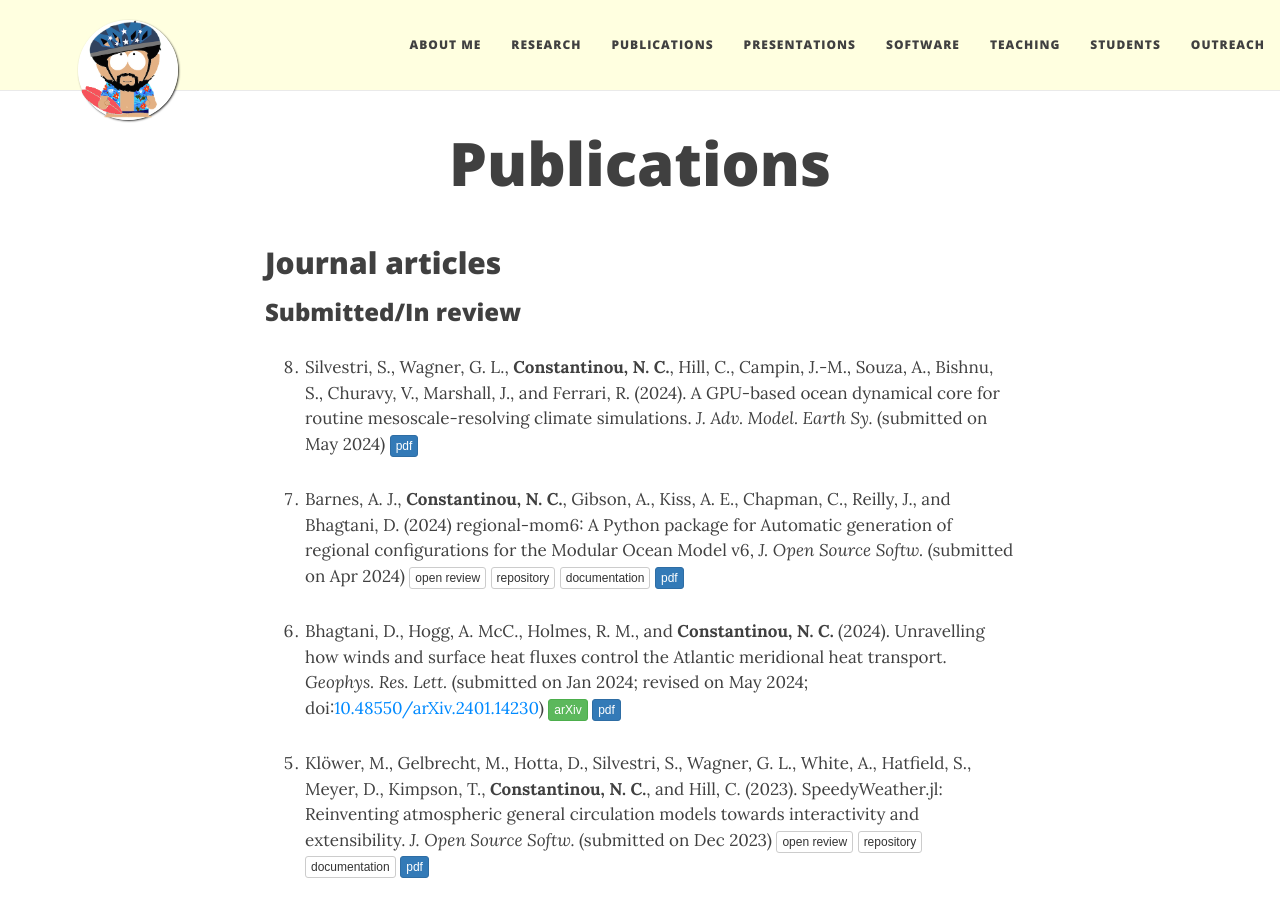
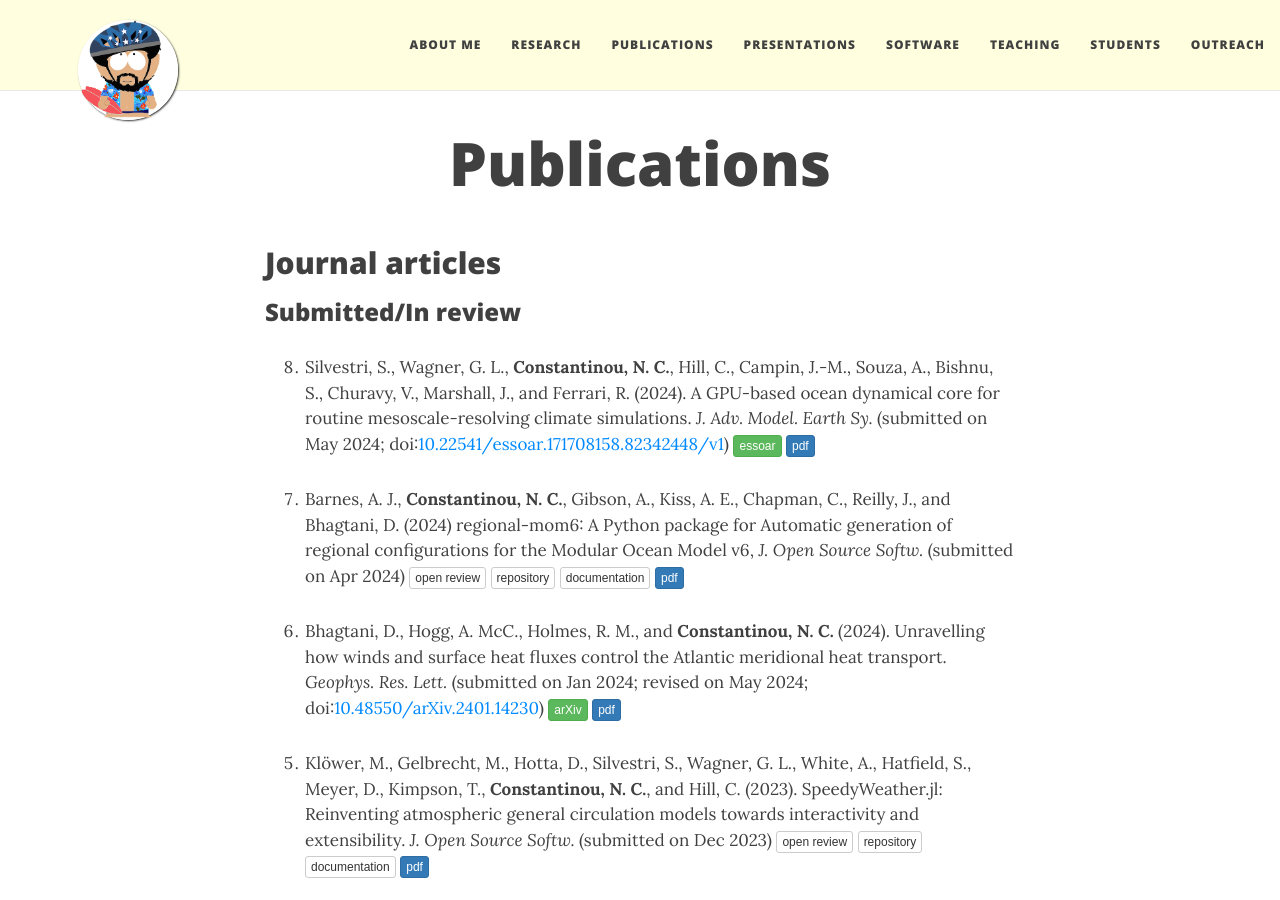
Before and after one commit to navidcy/navidcy.github.io, a Jekyll site: the page built from publications.md, in a window 1280 px wide and 900 px high. Built offline with Jekyll 4.4.1, drawn with Linux system fonts in a browser that asks for light colours; nearby versions of some CDN libraries; comment, search, counter and statistics services are not loaded; some of the changed lines change nothing that is shown.

Commit message:
add doi for mesoscale-gpu preprint

```diff
--- a/publications.md
+++ b/publications.md
@@ -9,7 +9,7 @@
 
 ### Submitted/In review
 
-0. Silvestri, S., Wagner, G. L., **Constantinou, N. C.**, Hill, C., Campin, J.-M., Souza, A., Bishnu, S., Churavy, V., Marshall, J., and Ferrari, R. (2024). A GPU-based ocean dynamical core for routine mesoscale-resolving climate simulations. _J. Adv. Model. Earth Sy._ (submitted on May 2024) <!--; doi:[10.22541/essoar.170110657.76489860/v2](https://doi.org/10.22541/essoar.170110657.76489860/v2){:target="_blank"}) [<span class="btn btn-success btn-xs{{end}}" style="font-family:sans-serif;">essoar</span>](https://doi.org/10.22541/essoar.170110657.76489860/v2){:target="_blank"}--> [<span class="btn btn-primary btn-xs{{end}}" style="font-family:sans-serif;">pdf</span>][mesoscale-gpu-dycore]
+1. Silvestri, S., Wagner, G. L., **Constantinou, N. C.**, Hill, C., Campin, J.-M., Souza, A., Bishnu, S., Churavy, V., Marshall, J., and Ferrari, R. (2024). A GPU-based ocean dynamical core for routine mesoscale-resolving climate simulations. _J. Adv. Model. Earth Sy._ (submitted on May 2024; doi:[10.22541/essoar.171708158.82342448/v1](https://doi.org/10.22541/essoar.171708158.82342448/v1){:target="_blank"}) [<span class="btn btn-success btn-xs{{end}}" style="font-family:sans-serif;">essoar</span>](https://doi.org/10.22541/essoar.171708158.82342448/v1){:target="_blank"} [<span class="btn btn-primary btn-xs{{end}}" style="font-family:sans-serif;">pdf</span>][mesoscale-gpu-dycore]
 
 
 0. Barnes, A. J., **Constantinou, N. C.**, Gibson, A., Kiss, A. E., Chapman, C., Reilly, J., and  Bhagtani, D. (2024) regional-mom6: A Python package for Automatic generation of regional configurations for the Modular Ocean Model v6, _J. Open Source Softw._ (submitted on Apr 2024) [<span class="btn btn-default btn-xs{{end}}" style="font-family:sans-serif;">open review</span>][regional-mom6-JOSS-review]{:target="_blank"} [<span class="btn btn-default btn-xs{{end}}" style="font-family:sans-serif;">repository</span>][regional-mom6-repo]{:target="_blank"} [<span class="btn btn-default btn-xs{{end}}" style="font-family:sans-serif;">documentation</span>][regional-mom6-docs]{:target="_blank"} [<span class="btn btn-primary btn-xs{{end}}" style="font-family:sans-serif;">pdf</span>][regional-mom6]
@@ -42,7 +42,7 @@
 0. Silvestri, S., Wagner, G. L., Campin, J.-M., **Constantinou, N. C.**, Hill, C., Souza, A., and Ferrari, R. (2024). A new WENO-based momentum advection scheme for simulations of ocean mesoscale turbulence. _J. Adv. Model. Earth Sy._ (accepted on Apr 2024; doi:[10.22541/essoar.170110657.76489860/v2](https://doi.org/10.22541/essoar.170110657.76489860/v2){:target="_blank"}) [<span class="btn btn-success btn-xs{{end}}" style="font-family:sans-serif;">essoar</span>](https://doi.org/10.22541/essoar.170110657.76489860/v2){:target="_blank"} [<span class="btn btn-primary btn-xs{{end}}" style="font-family:sans-serif;">pdf</span>][weno-ILES]
 
 
-1. Ong, E. Q. Y., Doddridge, E. W., **Constantinou, N. C.**, Hogg, A. McC. and England, M. H. (2024). Intrinsically episodic Antarctic shelf intrusions of circumpolar deep water via canyons. _J. Phys. Oceanogr._, **54(5)**, 1195-1210. [<span class="btn btn-default btn-xs{{end}}" style="font-family:sans-serif;">datasets and notebooks</span>][JPOascintrusions-repo]{:target="_blank"} [<span class="btn btn-info btn-xs{{end}}" style="font-family:sans-serif;">doi</span>][ascintrusions-doi]{:target="_blank"} [<span class="btn btn-primary btn-xs{{end}}" style="font-family:sans-serif;">pdf</span>][ascintrusions] <span align="right" class='altmetric-embed' data-badge-type="2" data-condensed="true" data-hide-less-than="2" data-doi="10.1175/JPO-D-23-0067.1"></span><br/>
+0. Ong, E. Q. Y., Doddridge, E. W., **Constantinou, N. C.**, Hogg, A. McC. and England, M. H. (2024). Intrinsically episodic Antarctic shelf intrusions of circumpolar deep water via canyons. _J. Phys. Oceanogr._, **54(5)**, 1195-1210. [<span class="btn btn-default btn-xs{{end}}" style="font-family:sans-serif;">datasets and notebooks</span>][JPOascintrusions-repo]{:target="_blank"} [<span class="btn btn-info btn-xs{{end}}" style="font-family:sans-serif;">doi</span>][ascintrusions-doi]{:target="_blank"} [<span class="btn btn-primary btn-xs{{end}}" style="font-family:sans-serif;">pdf</span>][ascintrusions] <span align="right" class='altmetric-embed' data-badge-type="2" data-condensed="true" data-hide-less-than="2" data-doi="10.1175/JPO-D-23-0067.1"></span><br/>
 
 
 0. Strong-Wright, J., Chen, S., **Constantinou, N. C.**, Silvestri, S., Wagner, G. L., and Taylor, J. R. (2023). OceanBioME.jl: A flexible environment for modelling the coupled interactions between ocean biogeochemistry and physics. _J. Open Source Softw._, **8(90)**, 5669. [<span class="btn btn-default btn-xs{{end}}" style="font-family:sans-serif;">repository</span>][OceanBioME-repo]{:target="_blank"} [<span class="btn btn-default btn-xs{{end}}" style="font-family:sans-serif;">documentation</span>][OceanBioME-docs]{:target="_blank"} [<span class="btn btn-info btn-xs{{end}}" style="font-family:sans-serif;">doi</span>][oceanbiome-doi]{:target="_blank"} [<span class="btn btn-primary btn-xs{{end}}" style="font-family:sans-serif;">pdf</span>][oceanbiome] <span align="right" class='altmetric-embed' data-badge-type="2" data-condensed="true" data-hide-less-than="2" data-doi="10.21105/joss.05669"></span><br/>
```
